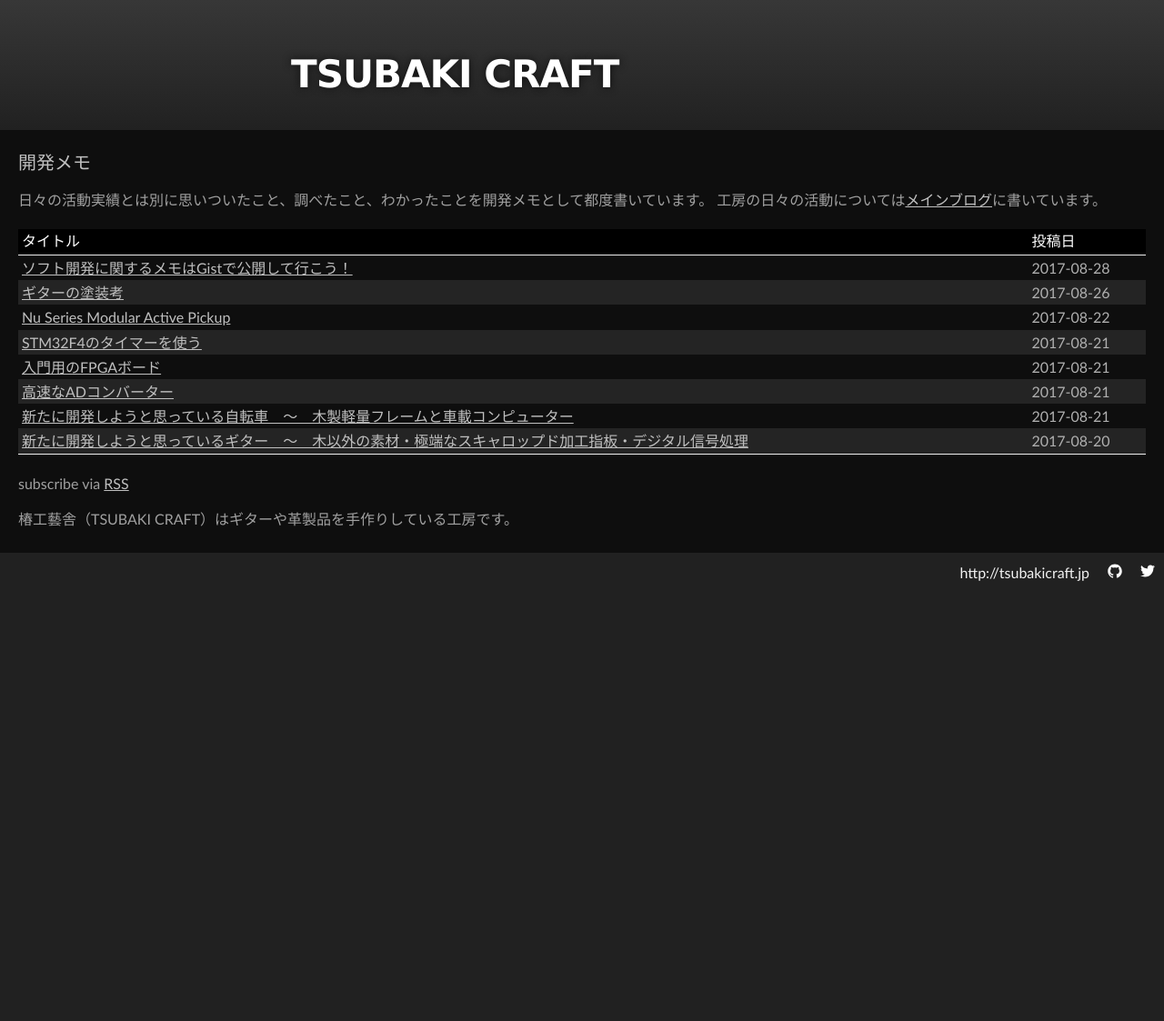
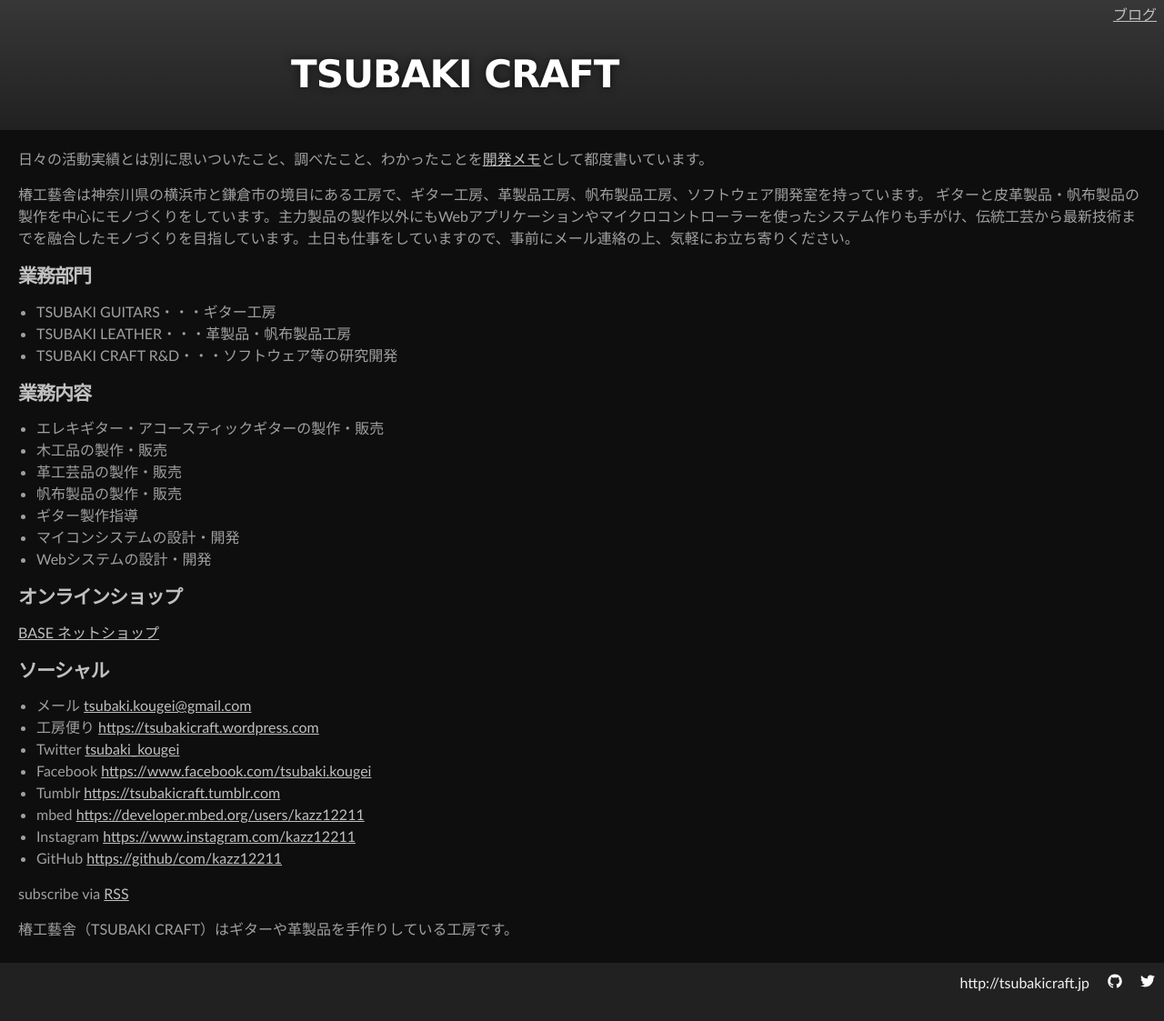
Before and after one commit to tsubakicraftjp/tsubakicraftjp.github.io, a Jekyll site: the page built from index.md, in a window 1280 px wide. Shown: the whole page at 91% size. Built offline with Jekyll 4.4.1, drawn with Linux system fonts in a browser that asks for light colours; before the commit the page ends 900 px from its top, so only the background shows below that.

```diff
--- a/_config.yml
+++ b/_config.yml
@@ -26,6 +26,8 @@ homepage_url: http://tsubakicraft.jp
 show_downloads: false
 date_format: "%Y-%m-%d %H:%M"
 short_date_format: "%Y-%m-%d"
+paginate: 5
+paginate_path: "/blog/page:num"
 disqus:
   shortname: Kazuo
 github:
@@ -36,6 +38,7 @@ markdown: kramdown
 theme: jekyll-theme-slate
 plugins:
   - jekyll-feed
+  - jekyll-paginate
 # Exclude from processing.
 # The following items will not be processed, by default. Create a custom list
 # to override the default setting.
--- a/_layouts/index.html
+++ b/_layouts/index.html
@@ -1,33 +1,13 @@
 ---
 layout: default
 ---
+<div class="home">
+  <div class="top-link"><a href="/blog">ブログ</a></div>
 
-<div class="home">
-
-  <div class="top-link"></div>
-  <p class="page-heading">開発メモ</p>
   <div style="color:#a0a0a0">
     {{ content }}
   </div>
 
-  <table class="post-list table-striped">
-    <thead>
-      <tr>
-        <th>タイトル</th>
-        <th>投稿日</th>
-      </tr>
-    </thead>
-    <tbody>
-    {% for post in site.posts %}
-      {% assign date_format = site.short_date_format | default: "%Y-%m-%d" %}
-      <tr>
-        <td><a class="post-link" href="{{ post.url | relative_url }}">{{ post.title | escape }}</a></td>
-        <td nowrap><span class="post-meta" nowrap>{{ post.date | date: date_format }}</span></td>
-      </tr>
-    {% endfor %}
-    </tbody>
-  </table>
-
   <p style="color:#a0a0a0">subscribe via <a href="{{ "/feed.xml" | relative_url }}">RSS</a></p>
   <p style="color:#a0a0a0">{{ site.description }}</p>
 </div>
--- a/_layouts/post.html
+++ b/_layouts/post.html
@@ -3,7 +3,7 @@ layout: default
 ---
 <article class="post" itemscope itemtype="http://schema.org/BlogPosting">
 
-  <div class="top-link"><a href="/"><img style="border:none;box-shadow:none" src="/assets/images/home.png"/></a></div>
+  <div class="top-link"><a href="/blog"><img style="border:none;box-shadow:none" src="/assets/images/home.png"/></a></div>
   <header class="post-header">
     <h1 class="post-title" itemprop="name headline">{{ page.title | escape }}</h1>
     <p class="post-meta" style="color:#808080">
--- a/index.md
+++ b/index.md
@@ -4,5 +4,34 @@
 # See: https://jekyllrb.com/docs/themes/#overriding-theme-defaults
 layout: index
 ---
-日々の活動実績とは別に思いついたこと、調べたこと、わかったことを開発メモとして都度書いています。
-工房の日々の活動については[メインブログ](https://tsubakicraft.wordpress.com)に書いています。
+日々の活動実績とは別に思いついたこと、調べたこと、わかったことを<a href="/blog">開発メモ</a>として都度書いています。
+
+椿工藝舎は神奈川県の横浜市と鎌倉市の境目にある工房で、ギター工房、革製品工房、帆布製品工房、ソフトウェア開発室を持っています。
+ギターと皮革製品・帆布製品の製作を中心にモノづくりをしています。主力製品の製作以外にもWebアプリケーションやマイクロコントローラーを使ったシステム作りも手がけ、伝統工芸から最新技術までを融合したモノづくりを目指しています。土日も仕事をしていますので、事前にメール連絡の上、気軽にお立ち寄りください。
+
+#### 業務部門
+- TSUBAKI GUITARS・・・ギター工房
+- TSUBAKI LEATHER・・・革製品・帆布製品工房
+- TSUBAKI CRAFT R&D・・・ソフトウェア等の研究開発
+
+#### 業務内容
+- エレキギター・アコースティックギターの製作・販売
+- 木工品の製作・販売
+- 革工芸品の製作・販売
+- 帆布製品の製作・販売
+- ギター製作指導
+- マイコンシステムの設計・開発
+- Webシステムの設計・開発
+
+#### オンラインショップ
+[BASE ネットショップ](https://tsubakicraft.thebase.in)
+
+#### ソーシャル
+- メール [tsubaki.kougei@gmail.com](mailto:tsubaki.kougei@gmail.com)
+- 工房便り [https://tsubakicraft.wordpress.com](https://tsubakicraft.wordpress.com)
+- Twitter [tsubaki_kougei](https://twitter.com/tsubaki_kougei)
+- Facebook [https://www.facebook.com/tsubaki.kougei](https://www.facebook.com/tsubaki.kougei)
+- Tumblr [https://tsubakicraft.tumblr.com](https://tsubakicraft.tumblr.com)
+- mbed [https://developer.mbed.org/users/kazz12211](https://developer.mbed.org/users/kazz12211)
+- Instagram [https://www.instagram.com/kazz12211](https://www.instagram.com/kazz12211)
+- GitHub [https://github/com/kazz12211](https://github.com/kazz12211)
```
Also changed, not shown: blog/index.html (added, +37 -0 lines).
